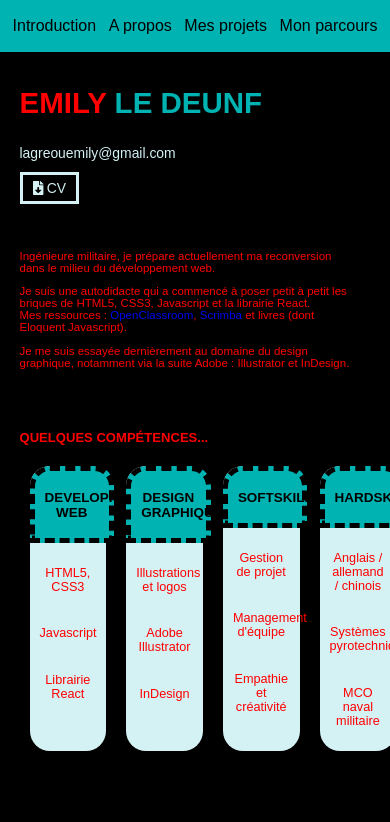
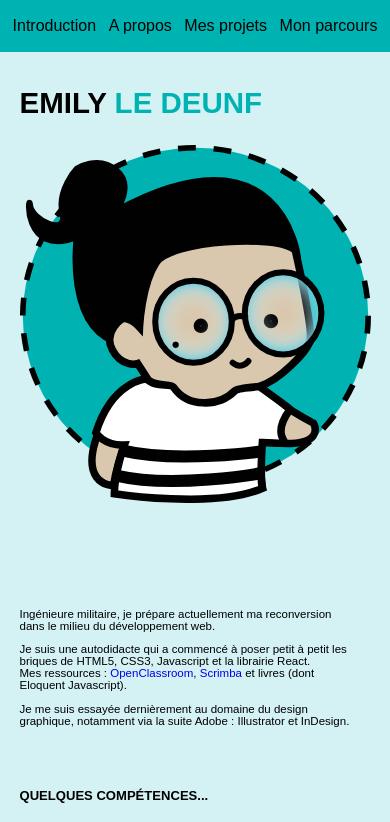
Before and after one commit to Emlych/eledeunf, a React (Create React App) app: page / in a window 390 px wide. Shown: the top 822 px of the page. Built offline with nearby package versions, Linux system fonts and the light colour scheme.

Commit message:
Modify intro for phone screen

```diff
--- a/src/App.css
+++ b/src/App.css
@@ -52,8 +52,7 @@
   }
 
   .App-body {
-    background-color: black;
-    color: red;
+    background-color: #D4F1F4;
     font-size: 1.2em;
     margin: 0;
     padding: 5%;
--- a/src/components/intro.css
+++ b/src/components/intro.css
@@ -29,3 +29,14 @@
     padding: 5px 10px 5px 10px;
     max-width: 5%;
 }
+
+#intro-profilpic {
+    visibility: hidden;
+}
+
+@media screen and (max-width:1280px) {
+    #intro-profilpic {
+        visibility: visible;
+    }
+
+}
--- a/src/components/intro.js
+++ b/src/components/intro.js
@@ -8,6 +8,7 @@ export default class Introduction extends Component {
         return (
             <div id="home" className="intro-body">
                 <h1 className="intro-h1">Emily <span>LE DEUNF</span></h1>
+                <img src='./images/profilePic.svg' alt="profil Emily" id='intro-profilpic'/>
                 <a href="mailto:lagreouemily@gmail.com">lagreouemily@gmail.com</a>
                 <p className="intro-cv">
                     <a href="https://drive.google.com/file/d/1X6EQ9rDo6J5KLqE6ZbBgVoIkndnP3ZAS/view?usp=sharing" target="_blank" rel="noopener noreferrer">
--- a/src/components/portfolio.css
+++ b/src/components/portfolio.css
@@ -5,13 +5,6 @@
 
 *, *:before, *:after {
     box-sizing: inherit;
-}
-
-.s, .m, .l {
-    max-width: 100%;
-    height: auto;
-    display: block;
-    margin-bottom: 8px;
 }
 
 .grid {
@@ -24,6 +17,19 @@
     gap: 24px;
     margin: 72px 0 24px 0;
     padding: 0 24px;
+}
+
+img {
+    display: block;
+    max-width: 100%;
+    height: auto;
+}
+
+.s, .m, .l {
+    max-width: 100%;
+    height: auto;
+    display: block;
+    margin-bottom: 8px;
 }
 
 .s {
@@ -46,4 +52,5 @@
         grid-column-end: span 2;
         grid-row-end: span 2;
     }
+
 }
```
